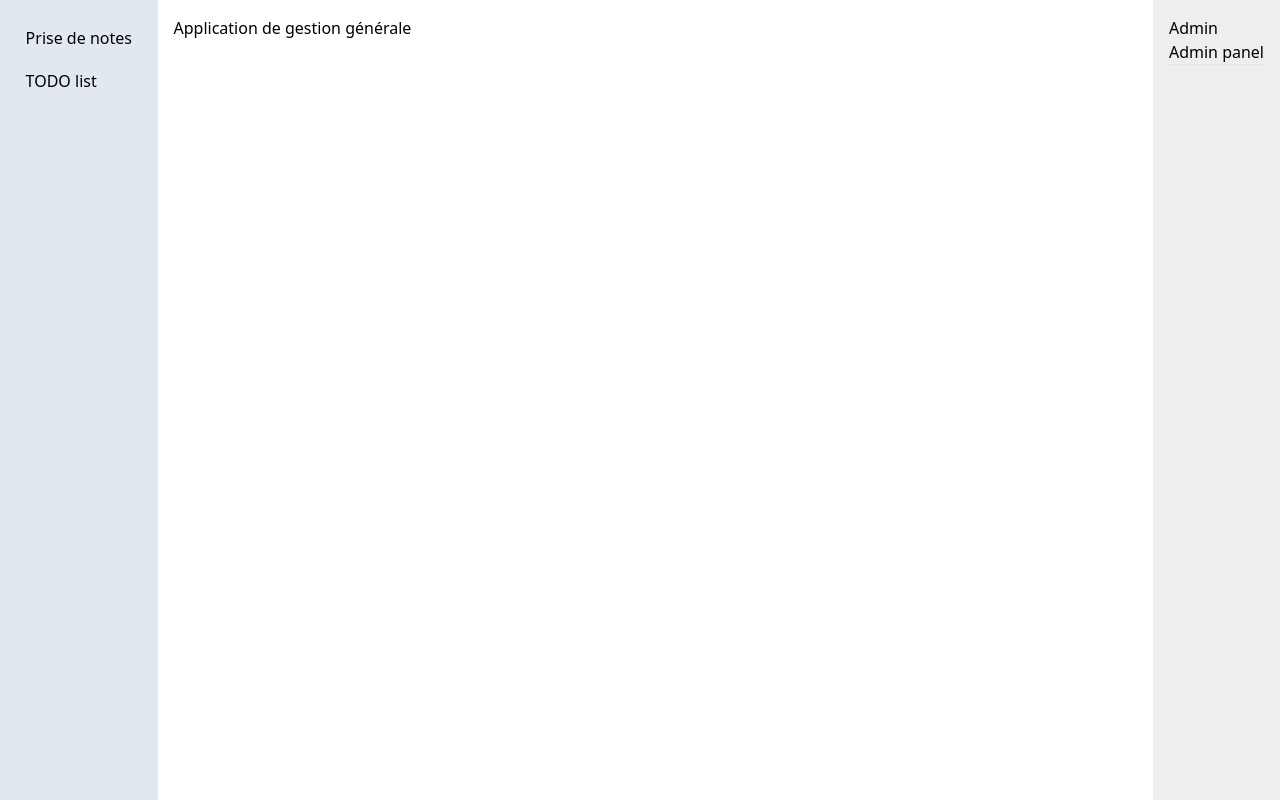
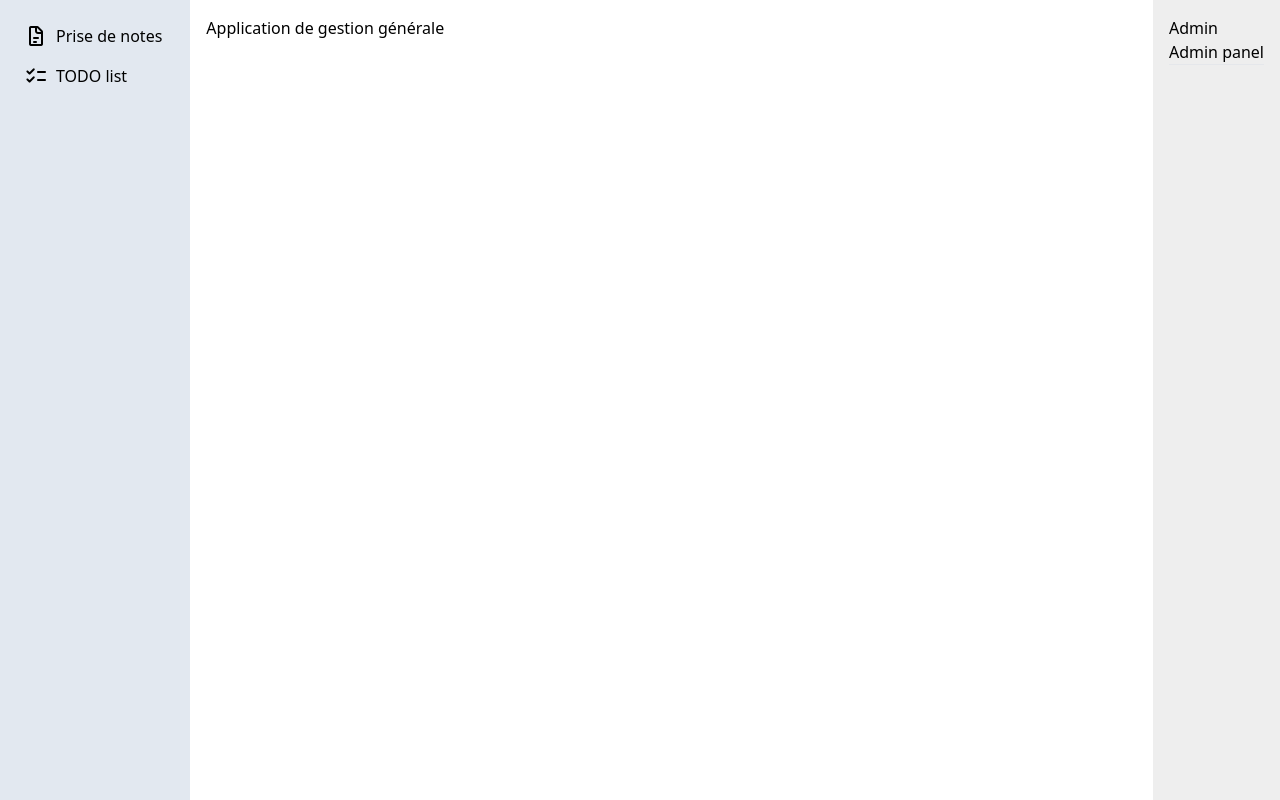
Before and after one commit to tanguycadoux/Application-gestion-generale, a Django app: page / in a window 1280 px wide. Run offline with Django 5.2, Linux system fonts and the light colour scheme; some libraries are stand-ins or nearby versions.

Commit message:
style: Tailwind sur la navbar todolist

```diff
--- a/app_gestion/app_gestion/templates/app_gestion/index.html
+++ b/app_gestion/app_gestion/templates/app_gestion/index.html
@@ -6,9 +6,17 @@
 
 {% block nav %}
     <ul>
+        {% url 'note_taking:index' as url %}
+        <li><a class="button-tw {% if request.path == url %}button-tw--active{% endif %} button-with-icon" href="{{ url }}">
+            <span class="material-symbols-rounded">docs</span>
+            <span>Prise de notes</span>
+        </a></li>
 
-        <li><a class="nav-link" href="note_taking/">Prise de notes</a></li>
-        <li><a class="nav-link" href="todolist/">TODO list</a></li>
+        {% url 'todolist:index' as url %}
+        <li><a class="button-tw {% if request.path == url %}button-tw--active{% endif %} button-with-icon" href="{{ url }}">
+            <span class="material-symbols-rounded">checklist</span>
+            <span>TODO list</span>
+        </a></li>
     </ul>
 {% endblock nav %}
 
```
Also changed, not shown: app_gestion/todolist/templates/todolist/base.html (+11 -6 lines).
